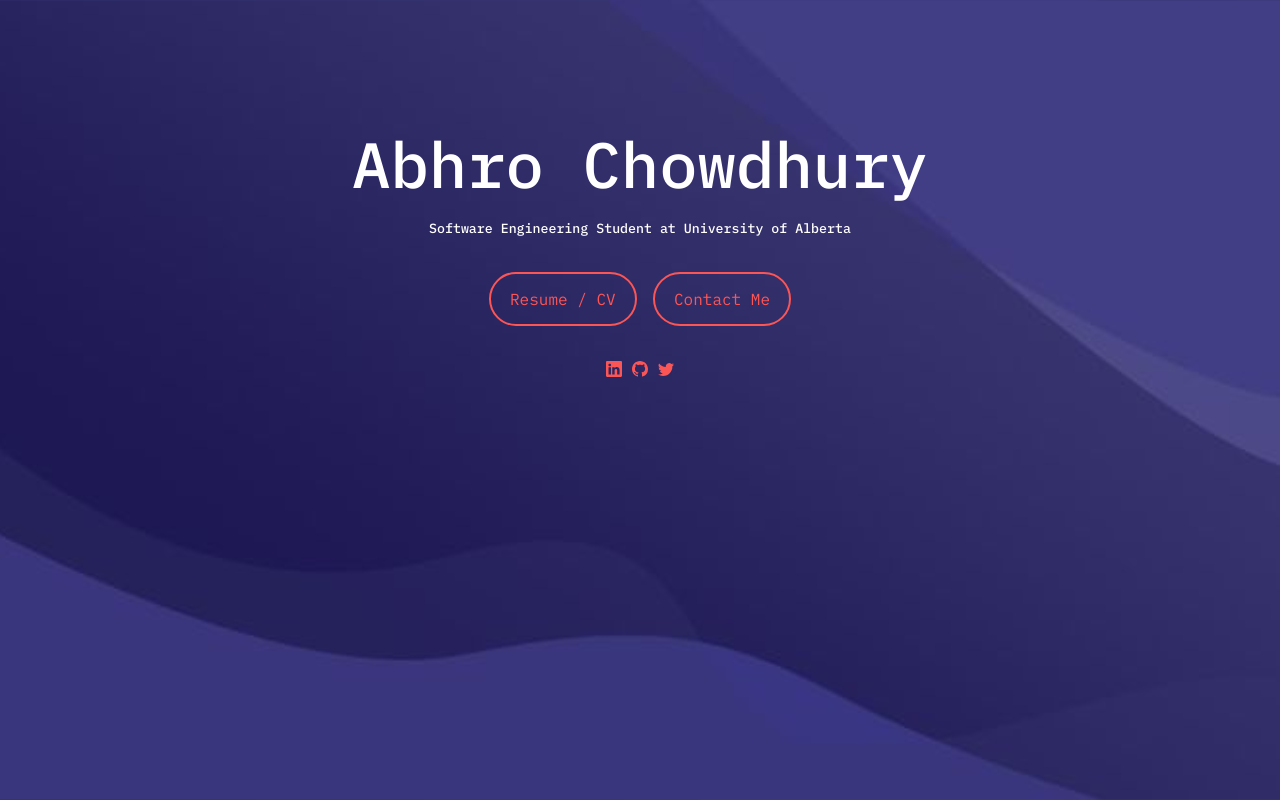
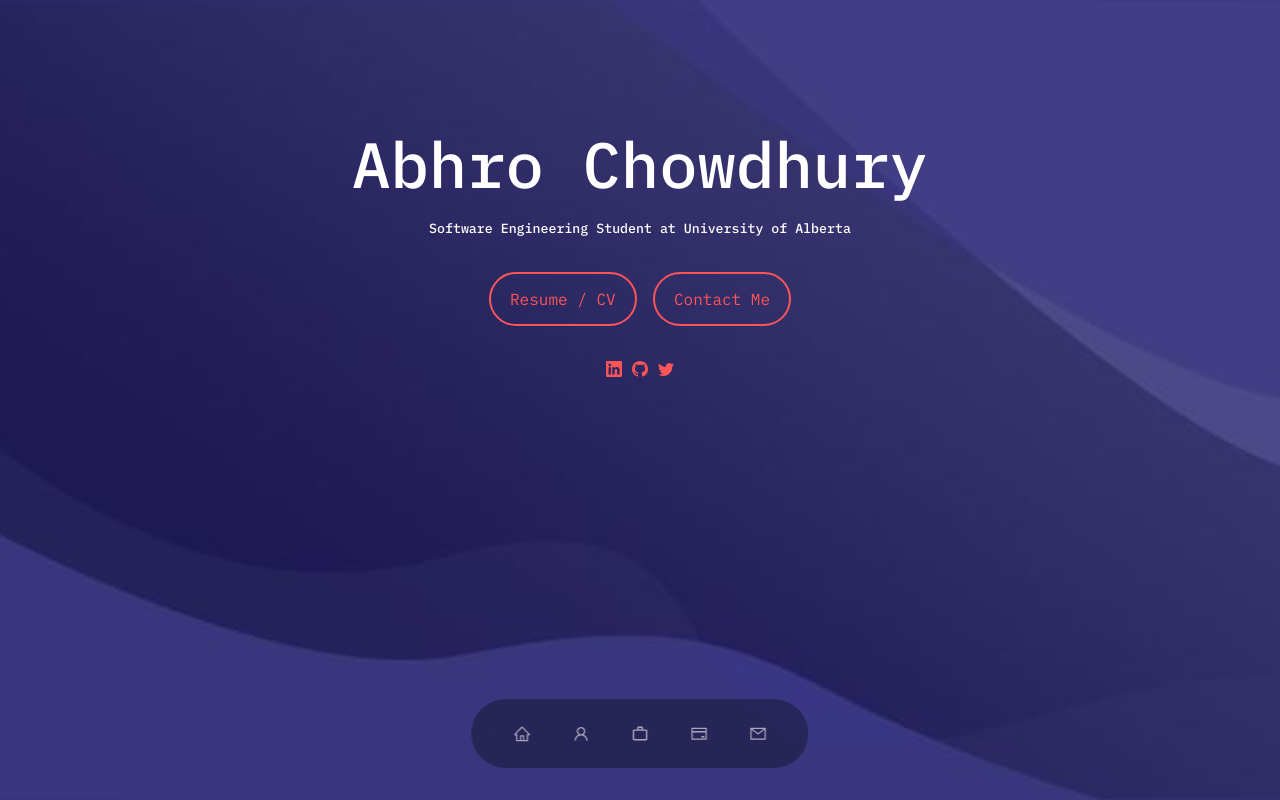
Before and after one commit to AbhroChowdhury/Personal-Website-Abhro, a React (Create React App) app in the folder react-portfolio-abhro/: page / in a window 1280 px wide. Shown: the top 800 px of the page. Built offline with nearby package versions, Linux system fonts and the light colour scheme.

Commit message:
almost done nav

```diff
--- a/react-portfolio-abhro/src/components/header/Header.jsx
+++ b/react-portfolio-abhro/src/components/header/Header.jsx
@@ -6,7 +6,7 @@
 
 const header = () => {
   return (
-    <header>
+    <header id='header'>
       <div className="container header__container">
         <h1>Abhro Chowdhury</h1>
         <h5 className="text-light">Software Engineering Student at University of Alberta</h5>
--- a/react-portfolio-abhro/src/components/navbar/Navbar.jsx
+++ b/react-portfolio-abhro/src/components/navbar/Navbar.jsx
@@ -9,7 +9,7 @@
 const Navbar = () => {
   return (
     <nav>
-      <a href="#"><AiOutlineHome/> </a>
+      <a href="#header"><AiOutlineHome/> </a>
       <a href="#about"><AiOutlineUser/> </a>
       <a href="#experience"><MdOutlineWorkOutline/> </a>
       <a href="#services"><AiOutlineCreditCard/> </a>
--- a/react-portfolio-abhro/src/components/navbar/navbar.css
+++ b/react-portfolio-abhro/src/components/navbar/navbar.css
@@ -0,0 +1,34 @@
+nav {
+    background: rgba(0,0,0,0.3);
+    width: max-content;
+    display: block;
+    padding: 0.7rem 1.7rem;
+    z-index: 2;
+    position: fixed;
+    left: 50%;
+    transform: translateX(-50%);
+    bottom: 2rem;
+    display: flex;
+    gap: 0.8rem;
+    border-radius: 3rem;
+    backdrop-filter: blur(15px);
+
+}
+
+nav a {
+    background: transparent;
+    padding: 0.9rem;
+    border-radius: 50%;
+    display: flex;
+    color: var(--color-light);
+    font-size: 1.1rem;
+}
+
+nav a:hover {
+    background: rgba(0,0,0,0.3);
+}
+
+nav a.header {
+    background: var(--background-color);
+    color: var(--color-white);
+}
```
